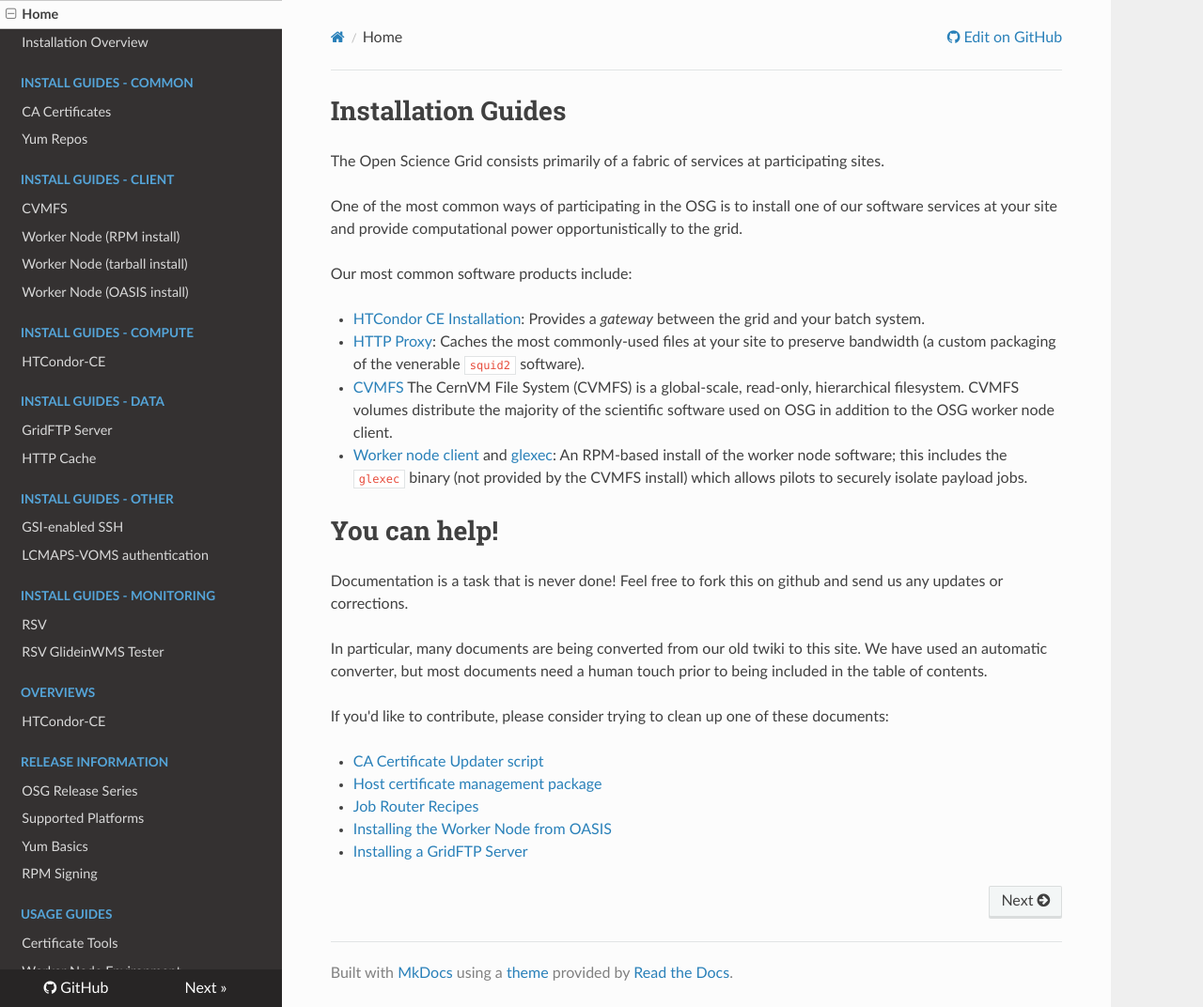
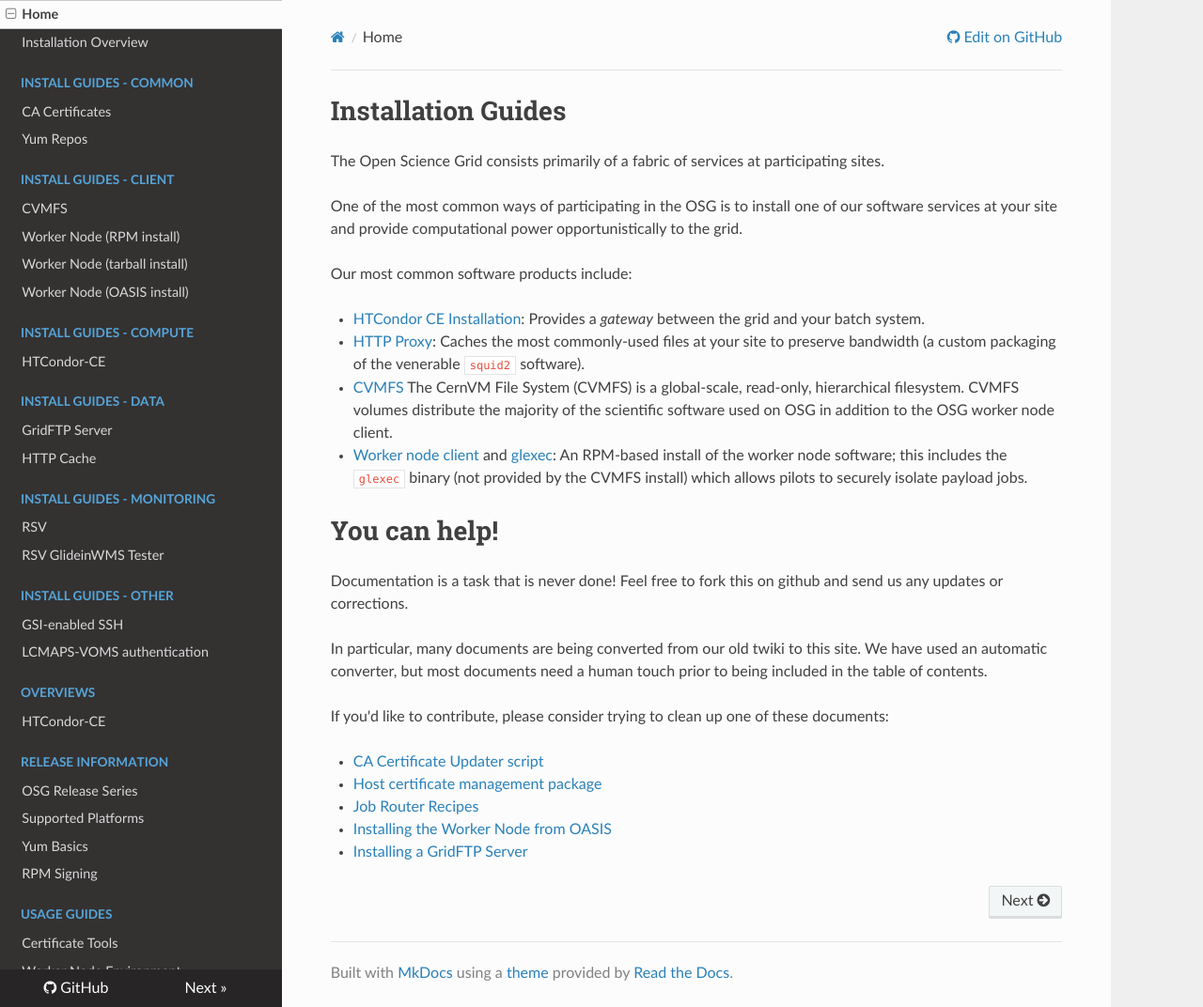
Before and after one commit to osg-htc/docs, an MkDocs documentation site: the page built from docs/index.md, in a window 1280 px wide and 1072 px high. Shown: the whole window at 94% size. Built offline with MkDocs 1.6.1, drawn with Linux system fonts in a browser that asks for light colours; nearby versions of some CDN libraries; old or Windows-style settings are respelled for this version of MkDocs; part of the change alters nothing that is shown.

```diff
--- a/mkdocs.yml
+++ b/mkdocs.yml
@@ -22,12 +22,12 @@ pages:
 - Install Guides - Data:
   - 'GridFTP Server': 'data/gridftp.md'
   - 'HTTP Cache': 'data/squid.md'
+- Install Guides - Monitoring:
+  - 'RSV': 'monitoring/rsv.md'
+  - 'RSV GlideinWMS Tester': 'monitoring/rsv-gwms-tester.md'
 - Install Guides - Other:
   - 'GSI-enabled SSH': 'other/gsissh.md'
   - 'LCMAPS-VOMS authentication': 'other/lcmaps-voms-authentication.md'
-- Install Guides - Monitoring:
-  - 'RSV': 'monitoring/rsv.md'
-  - 'RSV GlideinWMS Tester': 'monitoring/rsv-gwms-tester.md'
 - Overviews:
   - 'HTCondor-CE': 'compute-element/htcondor-ce-overview.md'
 - Release Information:
```
